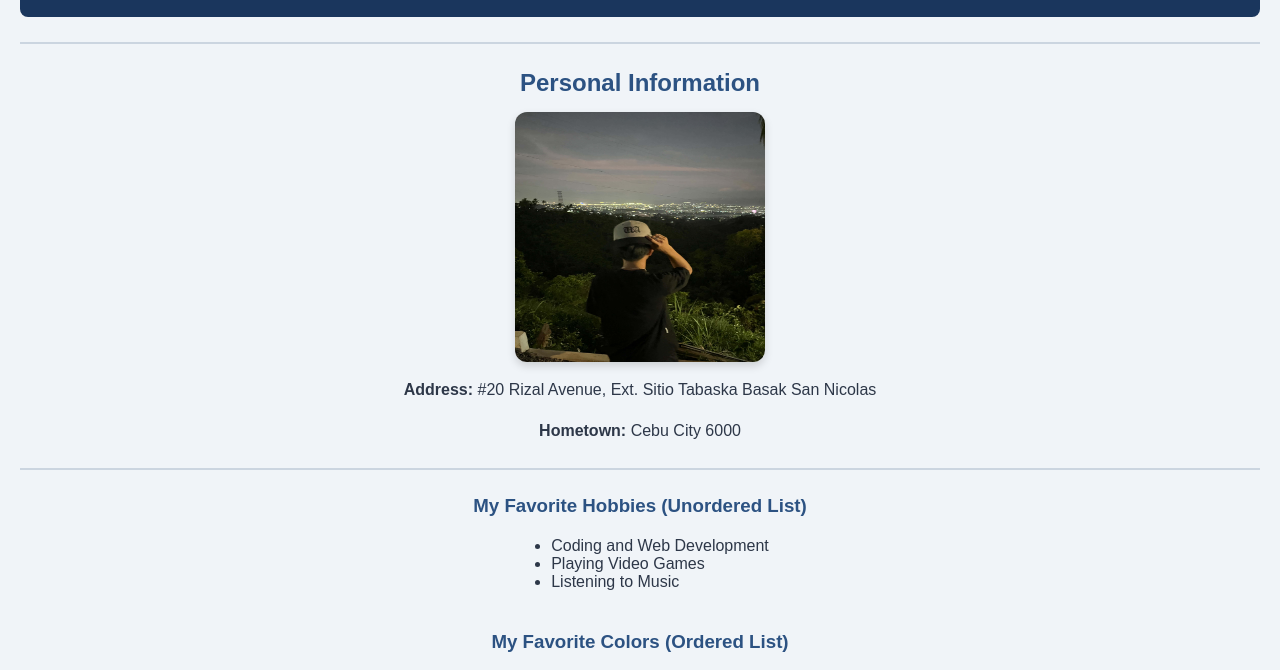
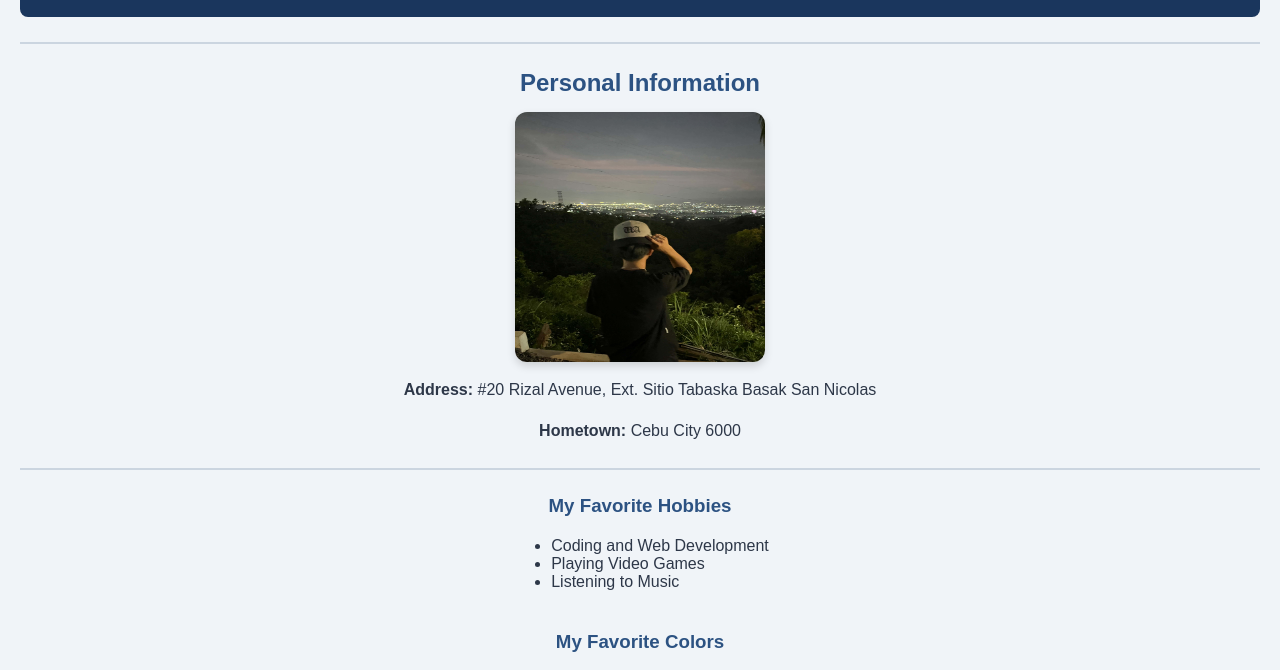
Before and after one commit to acegoyt-ctrl/GO_Activity5.1, a plain HTML site: page About.html in a window 1280 px wide. Shown: the part 108-778 px from the top of the page. Drawn offline with Linux system fonts and the light colour scheme.

Commit message:
Simplify hobbies and colors sections
Removed unnecessary list tags for hobbies and colors.

```diff
--- a/About.html
+++ b/About.html
@@ -27,14 +27,14 @@
 
     <hr>
 
-    <h3>My Favorite Hobbies (Unordered List)</h3>
+    <h3>My Favorite Hobbies</h3>
     <ul>
       <li>Coding and Web Development</li>
       <li>Playing Video Games</li>
       <li>Listening to Music</li>
     </ul>
 
-    <h3>My Favorite Colors (Ordered List)</h3>
+    <h3>My Favorite Colors</h3>
     <ol>
       <li>Blue</li>
       <li>Black</li>
```
